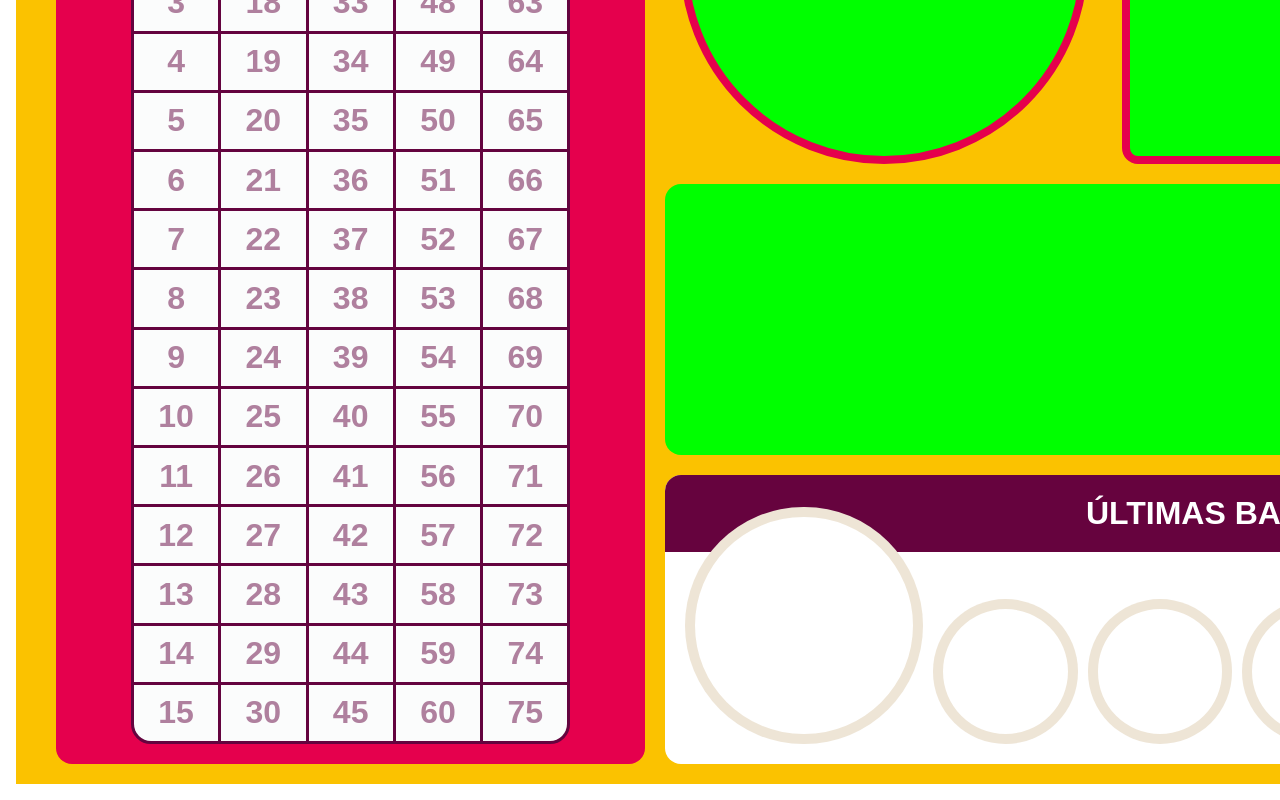
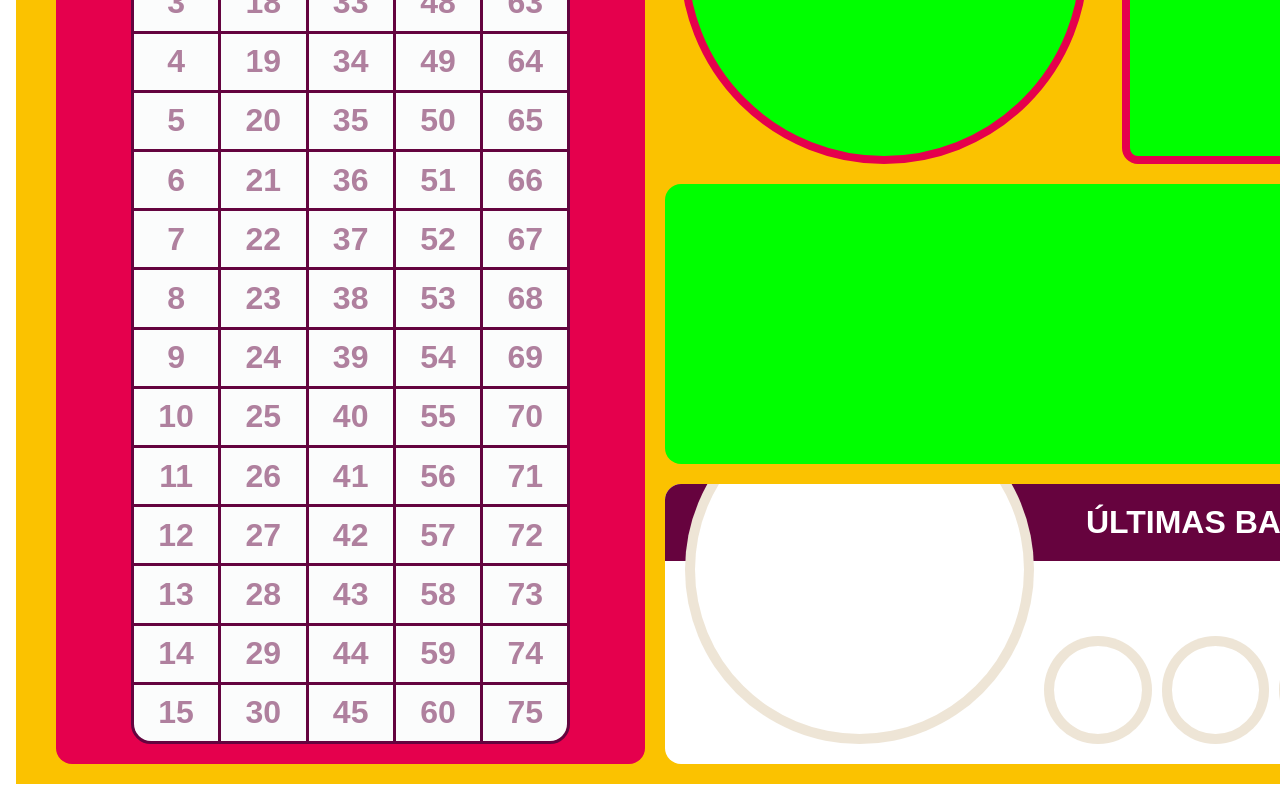
Before and after one commit to rogerlennon88/bingo-game-basic-vue, a Vue app: page /views/main-obs-fullhd in a window 1280 px wide. Shown: the part 280-1080 px from the top of the page. Built offline with nearby package versions, Linux system fonts and the light colour scheme; no server answers.

Commit message:
Mejoras en la sección 'score--body' de 'MainObsFullHdView'

```diff
--- a/data-game-board.json
+++ b/data-game-board.json
@@ -1,5 +1,7 @@
 {
   "markedBalls": [
+    "5",
+    "62",
     "6",
     "21",
     "50",
@@ -26,5 +28,5 @@
     "36",
     "17"
   ],
-  "counter": 24
+  "counter": 26
 }
--- a/src/assets/view-styles/main-obs-fullhd/_last-number-mofv.css
+++ b/src/assets/view-styles/main-obs-fullhd/_last-number-mofv.css
@@ -3,6 +3,7 @@
   background-color: white;
   color: rgb(25, 25, 112);
   font-size: 8rem;
+  min-height: 100%;
   padding: calc(var(--gap) * 2);
   aspect-ratio: 1 / 1;
   border: 10px solid rgba(233, 220, 201, 0.75);
--- a/src/assets/view-styles/main-obs-fullhd/general.css
+++ b/src/assets/view-styles/main-obs-fullhd/general.css
@@ -35,13 +35,12 @@
 #main-obs-fullhd-view #main-obs-fullhd--group {
   grid-area: 6 / 5 / 7 span / 5 span;
   display: grid;
+  grid-template-rows: 1fr 1fr;
   gap: 20px;
 }
 #main-obs-fullhd-view #main-obs-fullhd--display-ads {
-  /* grid-area: 10 / 5 / 3 span / 5 span; */
 }
 #main-obs-fullhd-view #main-obs-fullhd--score {
-  /* grid-area: 6 / 5 / 4 span / 5 span; */
 }
 #main-obs-fullhd-view #main-obs-fullhd--prize-info {
   grid-area: 6 / 10 / 2 span / 3 span;
@@ -91,7 +90,6 @@
   grid-template-areas: "ln ln lnl lnl lnl";
   gap: 10px;
   position: absolute;
-  top: 0;
   right: 0;
   bottom: 0;
   left: 0;
--- a/src/views/MainObsFullHdView.vue
+++ b/src/views/MainObsFullHdView.vue
@@ -79,8 +79,8 @@ const lastNumber = computed(() => {
 })
 
 const displayedNumbers = computed(() => {
-  const result = { 1: "", 2: "", 3: "", 4: "" }
-  for (let i = 1; i <= 4; i++) {
+  const result = { 1: "", 2: "", 3: "" }
+  for (let i = 1; i <= 3; i++) {
     if (markedBalls.value.length > i) {
       result[i] = markedBalls.value[i]
     }
```
